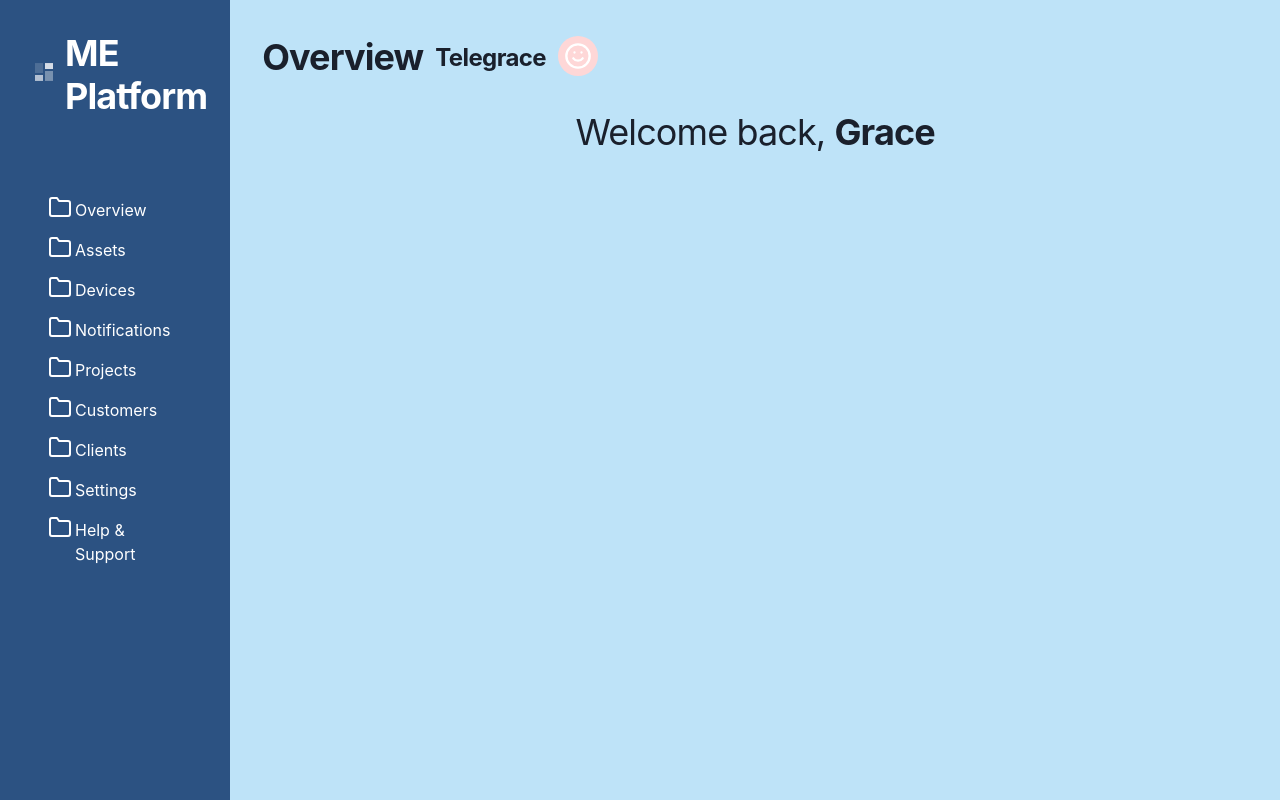
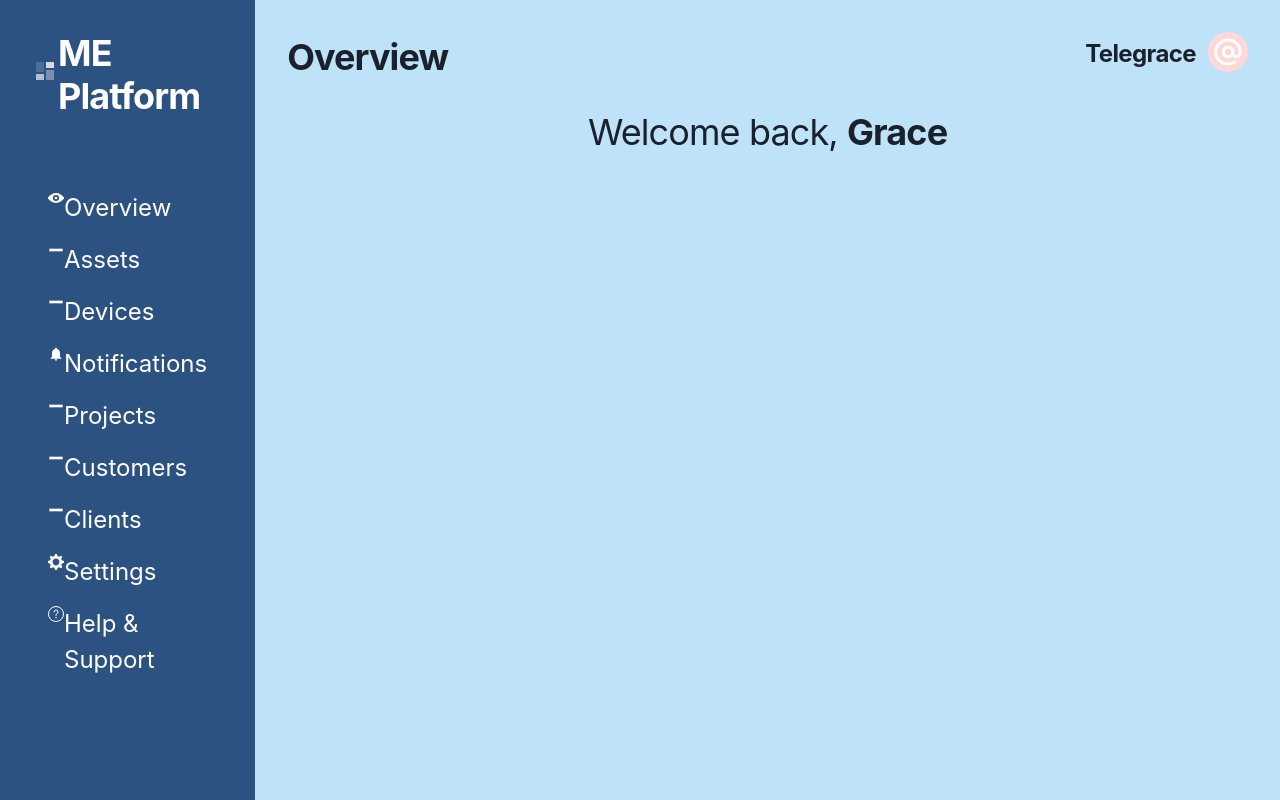
Before and after one commit to telegrace/responsive-layout, a React (Create React App) app: page /overview in a window 1280 px wide. Built offline with nearby package versions, Linux system fonts and the light colour scheme.

Commit message:
feat: sidebar for mobile

```diff
--- a/package.json
+++ b/package.json
@@ -3,6 +3,7 @@
   "version": "0.1.0",
   "private": true,
   "dependencies": {
+    "@chakra-ui/icons": "^2.0.9",
     "@chakra-ui/react": "^2.2.8",
     "@emotion/react": "^11.10.0",
     "@emotion/styled": "^11.10.0",
@@ -16,7 +17,6 @@
     "framer-motion": "^7.2.0",
     "react": "^18.2.0",
     "react-dom": "^18.2.0",
-    "react-icons": "^4.4.0",
     "react-router-dom": "^6.3.0",
     "react-scripts": "5.0.1",
     "typescript": "^4.7.4"
--- a/src/App.tsx
+++ b/src/App.tsx
@@ -1,4 +1,4 @@
-import { Routes, Route } from "react-router-dom";
+import { Routes, Route, Navigate } from "react-router-dom";
 import {
   AssetsPage,
   ClientsPage,
@@ -30,6 +30,7 @@ function App() {
   return (
     <DashboardLayout>
       <Routes>
+        <Route path="/" element={<Navigate replace to="/overview" />} />
         {sidebarLinks.map((link, i) => {
           const Component = components[link.link as keyof typeof components];
           return <Route path={link.link} element={<Component />} key={i} />;
--- a/src/components/layout/LogoComponent.tsx
+++ b/src/components/layout/LogoComponent.tsx
@@ -6,17 +6,13 @@ type LogoProps = {};
 const LogoComponent: React.FC<LogoProps> = (props) => {
   return (
     <Flex m={8} justifyContent="center">
-      <Image
-        src={meLogo}
-        alt="Machine Economy Platform"
-        p={[0, 0, 0, 3, 3]}
-        mb={1.5}
-      />
+      <Image src={meLogo} alt="Machine Economy Platform" padding={1} />
       <Heading
-        fontSize={["4xl", "4xl", "2xl", "3xl", "4xl"]}
+        fontSize={["3xl", "4xl", "2xl", "3xl", "4xl"]}
         alignSelf="center"
         letterSpacing="tight"
-        display={["none", "none", "none", "flex", "flex"]}
+        display={["flex", "none", "none", "flex", "flex"]}
+        mb={-2}
       >
         ME Platform
       </Heading>
--- a/src/components/layout/SidebarMenu.tsx
+++ b/src/components/layout/SidebarMenu.tsx
@@ -1,23 +1,28 @@
-import { Flex, Icon, Link } from "@chakra-ui/react";
-// import { FiBell, FiFolder, FiHelpCircle, FiSettings } from "react-icons/fi";
-import { FiFolder } from "react-icons/fi";
+import {
+  BellIcon,
+  MinusIcon,
+  QuestionOutlineIcon,
+  SettingsIcon,
+  ViewIcon,
+} from "@chakra-ui/icons";
+import { Flex, Link } from "@chakra-ui/react";
 import { Link as ReactLink } from "react-router-dom";
 import sidebarLinks from "../../data/sidebar-links.json";
 import LogoComponent from "./LogoComponent";
 
 type SidebarMenuProps = {};
 
-// const icons = {
-//   overview: FiFolder,
-//   assets: FiFolder,
-//   devices: FiFolder,
-//   notifications: FiBell,
-//   projects: FiFolder,
-//   customers: FiFolder,
-//   clients: FiFolder,
-//   settings: FiSettings,
-//   help: FiHelpCircle,
-// };
+const icons = {
+  "/overview": <ViewIcon />,
+  "/assets": <MinusIcon />,
+  "/devices": <MinusIcon />,
+  "/notifications": <BellIcon />,
+  "/projects": <MinusIcon />,
+  "/customers": <MinusIcon />,
+  "/clients": <MinusIcon />,
+  "/settings": <SettingsIcon />,
+  "/help": <QuestionOutlineIcon />,
+};
 
 const SidebarMenu: React.FC<SidebarMenuProps> = (props) => {
   return (
@@ -31,20 +36,20 @@ const SidebarMenu: React.FC<SidebarMenuProps> = (props) => {
           alignItems={["center", "center", "center", "start", "start"]}
         >
           {sidebarLinks.map((link, i) => {
-            // const LinkIcon = icons[link.icon as keyof typeof icons]; // components for the icon not working dynamically
             return (
               <Flex className="sidebar-items" key={i} p={2}>
-                <Link display={["none", "none", "flex", "flex", "flex"]}>
-                  <Icon as={FiFolder} fontSize="2xl" mr="3px" my="-3px" />
-                </Link>
+                <>
+                  {icons[link.link as keyof typeof icons]}
                   <Link
                     _hover={{ textDecor: "none" }}
                     display={["flex", "flex", "none", "flex", "flex"]}
                     as={ReactLink}
                     to={link.link}
+                    fontSize="2xl"
                   >
                     {link.title}
                   </Link>
+                </>
               </Flex>
             );
           })}
--- /dev/null
+++ b/src/components/layout/SidebarMobile.tsx
@@ -0,0 +1,92 @@
+import {
+  Drawer,
+  DrawerBody,
+  DrawerCloseButton,
+  DrawerContent,
+  DrawerHeader,
+  DrawerOverlay,
+  Flex,
+  Icon,
+  Link,
+  useDisclosure,
+} from "@chakra-ui/react";
+import React from "react";
+import {
+  BellIcon,
+  MinusIcon,
+  QuestionOutlineIcon,
+  SettingsIcon,
+  ViewIcon,
+} from "@chakra-ui/icons";
+import LogoComponent from "./LogoComponent";
+import sidebarLinks from "../../data/sidebar-links.json";
+
+import { Link as ReactLink } from "react-router-dom";
+import { HamburgerIcon } from "@chakra-ui/icons";
+
+type Props = {};
+
+const icons = {
+  overview: ViewIcon,
+  assets: MinusIcon,
+  devices: MinusIcon,
+  notifications: BellIcon,
+  projects: MinusIcon,
+  customers: MinusIcon,
+  clients: MinusIcon,
+  settings: SettingsIcon,
+  help: QuestionOutlineIcon,
+};
+
+const SidebarMobile: React.FC<Props> = (props) => {
+  const { isOpen, onOpen, onClose } = useDisclosure();
+  const btnRef = React.useRef(null);
+
+  return (
+    <>
+      <Icon
+        as={HamburgerIcon}
+        fontSize="4xl"
+        p={1}
+        ref={btnRef}
+        onClick={onOpen}
+      />
+      <Drawer
+        isOpen={isOpen}
+        placement="left"
+        onClose={onClose}
+        finalFocusRef={btnRef}
+      >
+        <DrawerOverlay />
+        <DrawerContent bg="#2C5282" color="#fff">
+          <DrawerCloseButton />
+          <DrawerHeader>
+            <LogoComponent />
+          </DrawerHeader>
+
+          <DrawerBody>
+            {sidebarLinks.map((link, i) => {
+              const LinkIcon = icons[link.icon as keyof typeof icons]; // components for the icon not working dynamically
+              return (
+                <Flex className="sidebar-items" key={i} p={2}>
+                  <Link>
+                    <Icon as={LinkIcon} fontSize="2xl" mr="3px" my="-3px" />
+                  </Link>
+                  <Link
+                    _hover={{ textDecor: "none" }}
+                    as={ReactLink}
+                    to={link.link}
+                  >
+                    {link.title}
+                  </Link>
+                </Flex>
+              );
+            })}
+          </DrawerBody>
+        </DrawerContent>
+      </Drawer>
+    </>
+  );
+};
+
+export default SidebarMobile;
--- a/src/components/layout/TopNavigation.tsx
+++ b/src/components/layout/TopNavigation.tsx
@@ -1,8 +1,10 @@
 import React from "react";
-import { Flex, Heading, HStack } from "@chakra-ui/react";
+import { Flex, Heading, Spacer } from "@chakra-ui/react";
 import sidebarLinks from "./../../data/sidebar-links.json";
 import { useLocation } from "react-router-dom";
 import UsernameWidget from "../user/userWidget";
+import BasicDrawerComponent from "./SidebarMobile";
+
 type TopNavigationProps = {};
 
 const TopNavigation: React.FC<TopNavigationProps> = (props) => {
@@ -18,12 +20,15 @@ const TopNavigation: React.FC<TopNavigationProps> = (props) => {
     } else {
       setPageName("Oops!");
     }
-
     //swap key and values for sidebar-link if there is performance issue
   }, [location, pageName]);
 
   return (
-    <HStack m={[4, 4, 8, 8, 8]} mt={[3, 3, 6]} spacing="auto">
+    <Flex m={[4, 4, 8, 8, 8]} mt={[3, 3, 6]}>
+      <Flex display={["flex", "flex", "none", "none", "none"]}>
+        <BasicDrawerComponent />
+        <Spacer />
+      </Flex>
       <Heading
         fontSize={["2xl", "2xl", "2xl", "3xl", "4xl"]}
         letterSpacing="tight"
@@ -31,10 +36,11 @@ const TopNavigation: React.FC<TopNavigationProps> = (props) => {
       >
         {pageName}
       </Heading>
+      <Spacer />
       <Flex>
         <UsernameWidget />
       </Flex>
-    </HStack>
+    </Flex>
   );
 };
 
--- a/src/components/user/userWidget.tsx
+++ b/src/components/user/userWidget.tsx
@@ -1,5 +1,5 @@
+import { AtSignIcon } from "@chakra-ui/icons";
 import { Circle, Heading, Icon } from "@chakra-ui/react";
-import { FiSmile } from "react-icons/fi";
 import { User } from "../../types/types";
 
 type UsernameWidgetProps = {
@@ -11,6 +11,7 @@ const UsernameWidget: React.FC<UsernameWidgetProps> = ({ user }) => {
     <>
       <Heading
         fontSize={["2xl", "2xl", "1xl", "1xl", "2xl"]}
+        display={["none", "none", "flex", "flex", "flex"]}
         letterSpacing="tight"
         mt={2}
         mx={3}
@@ -25,7 +26,7 @@ const UsernameWidget: React.FC<UsernameWidgetProps> = ({ user }) => {
           console.log("show settings and logout");
         }}
       >
-        <Icon as={FiSmile} fontSize="4xl" p={1} />
+        <Icon as={AtSignIcon} fontSize="4xl" p={1} />
       </Circle>
     </>
   );
--- a/src/data/sidebar-links.json
+++ b/src/data/sidebar-links.json
@@ -1,12 +1,11 @@
 [
-  { "title": "Overview", "link": "/overview", "icon": "FiEye" },
-  { "title": "Assets", "link": "/assets", "icon": "FiRadio" },
-  { "title": "Devices", "link": "/devices", "icon": "FiRadio" },
-  { "title": "Notifications", "link": "/notifications", "icon": "FiRadio" },
-  { "title": "Projects", "link": "/projects", "icon": "FiRadio" },
-  { "title": "Customers", "link": "/customers", "icon": "FiRadio" },
-  { "title": "Clients", "link": "/clients", "icon": "FiRadio" },
-
-  { "title": "Settings", "link": "/settings", "icon": "FiSettings" },
-  { "title": "Help & Support", "link": "/help", "icon": "FiHelpCircle" }
+  { "title": "Overview", "link": "/overview", "icon": "ViewIcon" },
+  { "title": "Assets", "link": "/assets", "icon": "MinusIcon" },
+  { "title": "Devices", "link": "/devices", "icon": "MinusIcon" },
+  { "title": "Notifications", "link": "/notifications", "icon": "BellIcon" },
+  { "title": "Projects", "link": "/projects", "icon": "MinusIcon" },
+  { "title": "Customers", "link": "/customers", "icon": "MinusIcon" },
+  { "title": "Clients", "link": "/clients", "icon": "MinusIcon" },
+  { "title": "Settings", "link": "/settings", "icon": "SettingsIcon" },
+  { "title": "Help & Support", "link": "/help", "icon": "QuestionOutlineIcon" }
 ]
--- a/src/types/types.d.ts
+++ b/src/types/types.d.ts
@@ -3,3 +3,9 @@ export type User = {
   email: string;
   profilePic: string;
 };
+
+export type SidebarLink = {
+  title: string;
+  link: string;
+  icon: string;
+};
```
Also changed, not shown: 1 other file (tests, documents, lock files or other folders). Lines whose indentation alone changed are shown as unchanged.
